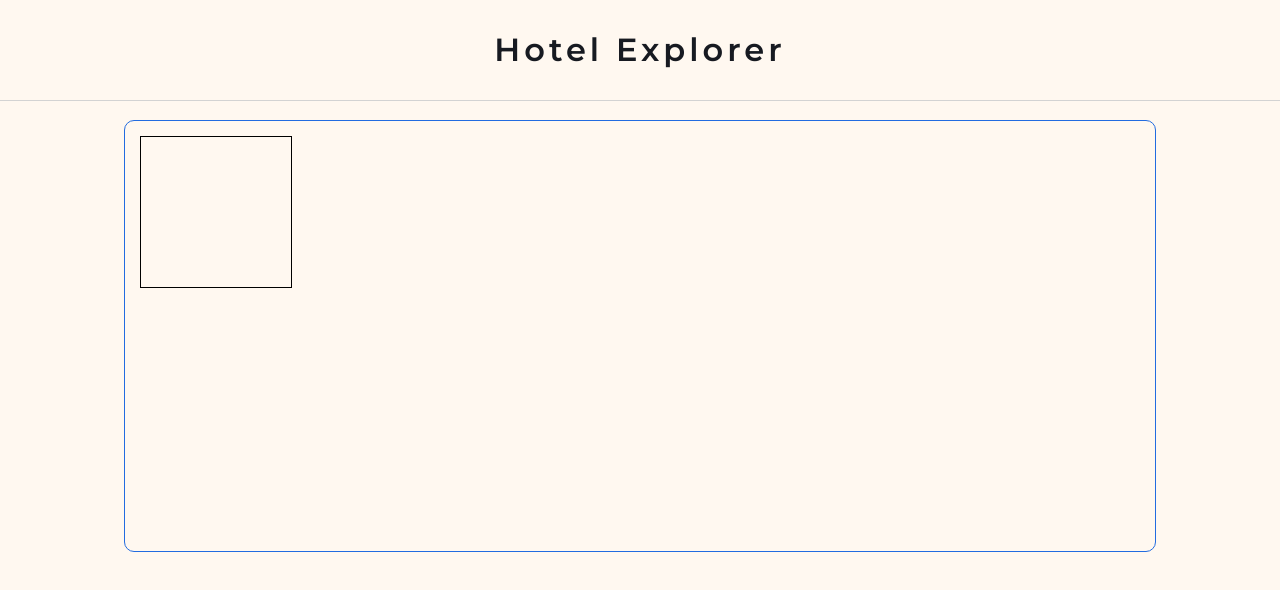
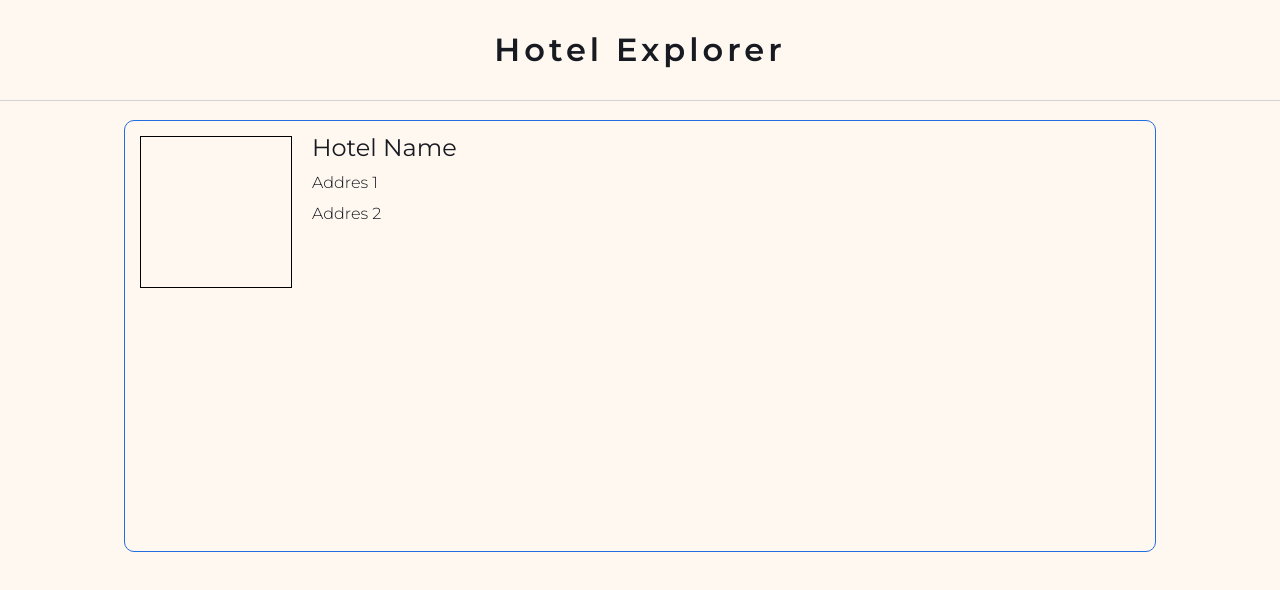
Before and after one commit to amargielewski/hotel-list, a React (Create React App) app: page / in a window 1280 px wide. Shown: the top 590 px of the page. Built offline with nearby package versions, Linux system fonts and the light colour scheme.

Commit message:
feat/ HotelInfoContainer and text sample

```diff
--- a/src/components/Header/Header.styled.ts
+++ b/src/components/Header/Header.styled.ts
@@ -22,7 +22,6 @@ export const HeaderWrapper = styled.div`
 
 export const HeaderLogo = styled.h2`
   font-size: 32px;
-  color: ${({ theme }) => theme.colors.rasin_black};
   font-weight: 600;
   text-transform: capitalize;
   letter-spacing: 4px;
--- a/src/components/HotelListBox/HotelListBox.styled.ts
+++ b/src/components/HotelListBox/HotelListBox.styled.ts
@@ -10,6 +10,23 @@ export const StyledWrapper = styled.div`
   padding: 15px;
 `;
 
-export const StyledHotelContainer = styled.div``;
+export const StyledHotelContainer = styled.div`
+  display: flex;
+  gap: 0 20px;
+`;
 
-export const StyledHotelInfoContainer = styled.div``;
+export const StyledHotelInfoContainer = styled.div`
+  display: flex;
+  flex-direction: column;
+  gap: 15px 0;
+`;
+
+export const StyledInfoAddressText = styled.p`
+  font-weight: 300;
+  font-size: 16px;
+`;
+
+export const StyledHotelNameText = styled.p`
+  font-size: 24px;
+  font-weight: 400;
+`;
--- a/src/components/HotelListBox/HotelListBox.tsx
+++ b/src/components/HotelListBox/HotelListBox.tsx
@@ -1,4 +1,10 @@
-import { StyledWrapper, StyledHotelContainer } from './HotelListBox.styled';
+import {
+  StyledWrapper,
+  StyledHotelContainer,
+  StyledHotelInfoContainer,
+  StyledInfoAddressText,
+  StyledHotelNameText
+} from './HotelListBox.styled';
 import { HotelListImage } from '../HotelListImage/HotelListImage';
 
 export const HotelListBox = () => {
@@ -6,6 +12,11 @@ export const HotelListBox = () => {
     <StyledWrapper>
       <StyledHotelContainer>
         <HotelListImage />
+        <StyledHotelInfoContainer>
+          <StyledHotelNameText>Hotel Name</StyledHotelNameText>
+          <StyledInfoAddressText>Addres 1</StyledInfoAddressText>
+          <StyledInfoAddressText>Addres 2</StyledInfoAddressText>
+        </StyledHotelInfoContainer>
       </StyledHotelContainer>
     </StyledWrapper>
   );
--- a/src/components/HotelListImage/HotelListImage.styled.ts
+++ b/src/components/HotelListImage/HotelListImage.styled.ts
@@ -2,6 +2,7 @@ import styled from 'styled-components';
 
 export const StyledWrapper = styled.div`
   max-width: 150px;
+  width: 100%;
   height: 150px;
   border: 1px solid black;
 `;
--- a/src/globalStyles/global.styled.ts
+++ b/src/globalStyles/global.styled.ts
@@ -6,7 +6,8 @@ ${ResetCss}
 
 body {
     font-family: 'Montserrat', sans-serif;
-    background-color:${({ theme }) => theme.colors.floral_white}
+    background-color:${({ theme }) => theme.colors.floral_white};
+    color: ${({ theme }) => theme.colors.rasin_black}
 }
 
 `;
```
